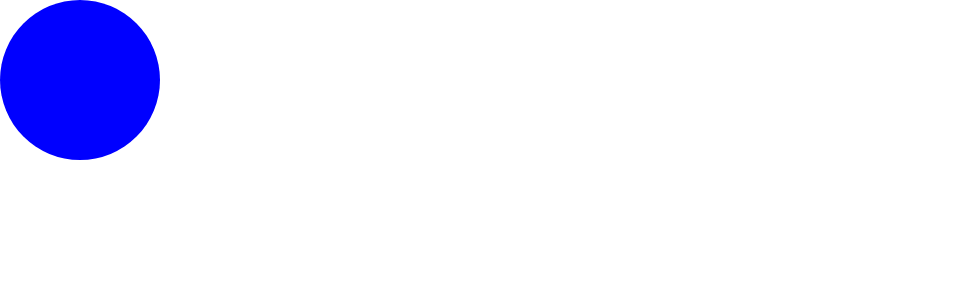
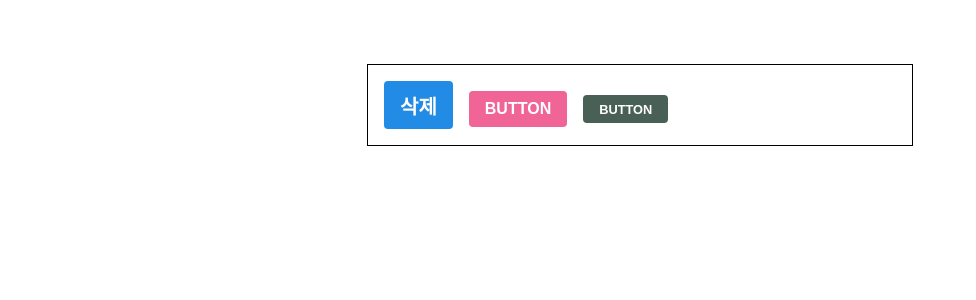
Before and after one commit to 12Ahn22/sass-tuto, a React (Create React App) app: page / in a window 1280 px wide. Shown: the top 300 px of the page, without its empty margins (0-976 px from the left). Built offline with nearby package versions, Linux system fonts and the light colour scheme.

Commit message:
styled component로 크기,색상,애니메이션 지정하기

```diff
--- a/package.json
+++ b/package.json
@@ -8,6 +8,7 @@
     "@testing-library/user-event": "^12.1.10",
     "classnames": "^2.2.6",
     "node-sass": "^5.0.0",
+    "polished": "^4.1.1",
     "react": "^17.0.1",
     "react-dom": "^17.0.1",
     "react-icons": "^4.2.0",
--- a/src/App.js
+++ b/src/App.js
@@ -2,28 +2,85 @@ import Button from './component/Button';
 import './App.scss';
 import CheckBox from './component/CheckBox';
 import { useState } from 'react';
+import StyledBtn from './component/Styled-Btn';
+// styled-component
+// ThemeProvider
+import styled, { ThemeProvider } from 'styled-components';
+import Dialog from './component/Dialog';
 
-// styled-component
-import styled, { css } from 'styled-components';
+// const Circle = styled.div`
+// 	width: 5rem;
+// 	height: 5rem;
+// 	background: ${(props) => props.color};
+// 	border-radius: 50%;
+// 	${(props) =>
+// 		props.huge &&
+// 		css`
+// 			width: 10rem;
+// 			height: 10rem;
+// 		`}
+// `;
 
-const Circle = styled.div`
-	width: 5rem;
-	height: 5rem;
-	background: ${(props) => props.color};
-	border-radius: 50%;
-	${(props) =>
-		props.huge &&
-		css`
-			width: 10rem;
-			height: 10rem;
-		`}
+const AppBlock = styled.div`
+	width: 512px;
+	margin: 0 auto;
+	margin-top: 4rem;
+	border: 1px solid #000;
+	padding: 1rem;
 `;
 
+const BtnGroup = styled.div`
+	& + & {
+		margin-top: 1rem;
+	}
+`;
+
+const palette = {
+	blue: '#228be6',
+	pink: '#f06595',
+	gray: '#496057',
+};
 function App() {
+	const [dialog, setDialog] = useState(false);
+
+	const onClick = () => {
+		setDialog(true);
+	};
+
+	const onConfirm = () => {
+		console.log('확인');
+		setDialog(false);
+	};
+	const onCancle = () => {
+		console.log('취소');
+		setDialog(false);
+	};
+
 	return (
-		<div>
-			<Circle color="blue" huge />
-		</div>
+		<>
+			<ThemeProvider theme={{ palette }}>
+				<AppBlock>
+					<BtnGroup>
+						<StyledBtn size="large" onClick={onClick}>
+							삭제
+						</StyledBtn>
+						<StyledBtn color="pink">BUTTON</StyledBtn>
+						<StyledBtn size="small" color="gray">
+							BUTTON
+						</StyledBtn>
+					</BtnGroup>
+				</AppBlock>
+
+				<Dialog
+					title="정말로 삭제하나요?"
+					visible={dialog}
+					onConfirm={onConfirm}
+					onCancle={onCancle}
+				>
+					데이터를 정말로 삭제하시겠습니까?
+				</Dialog>
+			</ThemeProvider>
+		</>
 	);
 }
 
--- /dev/null
+++ b/src/component/Dialog.jsx
@@ -0,0 +1,148 @@
+import React, { useEffect, useState } from 'react';
+import styled, { keyframes, css } from 'styled-components';
+import StyledBtn from './Styled-Btn';
+
+const fadeIn = keyframes`
+  from{
+    opacity:0;
+  }
+  to{
+    opacity:1;
+  }
+`;
+const fadeOut = keyframes`
+  from{
+    opacity:1;
+  }
+  to{
+    opacity:0;
+  }
+`;
+const slideUp = keyframes`
+  from{
+    transform:translateY(200px);
+  }
+  to{
+    transform:translateY(0px);
+  }
+`;
+const slideDown = keyframes`
+  from{
+    transform:translateY(0px);
+  }
+  to{
+    transform:translateY(200px);
+
+  }
+`;
+
+// 다이얼로그 뜨면 주변 배경 검은색으로
+const DarkBackground = styled.div`
+	position: fixed;
+	left: 0;
+	top: 0;
+	width: 100%;
+	height: 100%;
+	display: flex;
+	align-items: center;
+	justify-content: center;
+	background: rgba(0, 0, 0, 0.8);
+
+	animation-duration: 0.25s;
+	animation-timing-function: ease-out;
+	animation-name: ${fadeIn};
+	/* 애니메이션 끝나고 어떻게 할지 = forwards 유지 */
+	animation-fill-mode: forwards;
+
+	${(props) =>
+		props.disappear &&
+		css`
+			animation-name: ${fadeOut};
+		`}
+`;
+// 가운데 나타날 로그
+const DialogBlock = styled.div`
+	width: 320px;
+	padding: 1.5rem;
+	background: white;
+	border-radius: 2px;
+	h3 {
+		margin: 0;
+		font-size: 1.5rem;
+	}
+	p {
+		font-size: 1.125rem;
+	}
+
+	animation-duration: 0.25s;
+	animation-timing-function: ease-out;
+	animation-name: ${slideUp};
+	/* 애니메이션 끝나고 어떻게 할지 = forwards 유지 */
+	animation-fill-mode: forwards;
+
+	${(props) =>
+		props.disappear &&
+		css`
+			animation-name: ${slideDown};
+		`}
+`;
+
+const ButtonGroup = styled.div`
+	margin-top: 3rem;
+	display: flex;
+	justify-content: flex-end;
+`;
+// 상속 받아서 덮어쓰기
+const ShortMarginBtn = styled(StyledBtn)`
+	& + & {
+		margin-left: 0.5rem;
+	}
+`;
+
+const Dialog = ({
+	title,
+	children,
+	confirmText,
+	cancelText,
+	visible,
+	onCancle,
+	onConfirm,
+}) => {
+	// 애니메이션 종료를 위한 상태들
+	const [animate, setAnimate] = useState(false);
+	const [localVisible, setlocalVisible] = useState(visible);
+
+	useEffect(() => {
+		// visible true => false
+		if (localVisible && !visible) {
+			setAnimate(true);
+			setTimeout(() => setAnimate(false), 250);
+		}
+		setlocalVisible(visible);
+	}, [localVisible, visible]);
+
+	if (!localVisible && !animate) return null;
+
+	return (
+		<DarkBackground disappear={!visible}>
+			<DialogBlock disappear={!visible}>
+				<h3>{title}</h3>
+				<p>{children}</p>
+
+				<ButtonGroup>
+					<ShortMarginBtn color="pink" onClick={onConfirm}>
+						{confirmText}
+					</ShortMarginBtn>
+					<ShortMarginBtn onClick={onCancle}>{cancelText}</ShortMarginBtn>
+				</ButtonGroup>
+			</DialogBlock>
+		</DarkBackground>
+	);
+};
+
+Dialog.defaultProps = {
+	confirmText: '확인',
+	cancelText: '취소',
+};
+
+export default Dialog;
--- /dev/null
+++ b/src/component/Styled-Btn.jsx
@@ -0,0 +1,82 @@
+import React from 'react';
+import styled, { css } from 'styled-components';
+import { darken, lighten } from 'polished';
+
+//
+const colorStyles = css`
+	/* 색상 */
+	${({ theme, color }) => {
+		const selectedColor = theme.palette[color];
+		return css`
+			background: ${selectedColor};
+			&:hover {
+				background: ${lighten(0.1, selectedColor)};
+			}
+			&:active {
+				background: ${darken(0.1, selectedColor)};
+			}
+		`;
+	}}
+`;
+
+const sizes = {
+	large: {
+		height: '3rem',
+		fontSize: '1.25rem',
+	},
+	medium: {
+		height: '2.25rem',
+		fontSize: '1rem',
+	},
+	small: {
+		height: '1.8rem',
+		fontSize: '0.8rem',
+	},
+};
+
+const sizeStyles = css`
+	// 크기
+	${({ size }) => css`
+		height: ${sizes[size].height};
+		font-size: ${sizes[size].fontSize};
+	`}
+`;
+
+// styled컴포넌트로 컴포넌트 만들기
+const StyledButton = styled.button`
+	/* 공통 스타일 */
+	display: inline-flex;
+	outline: none;
+	border: none;
+	border-radius: 4px;
+	color: #fff;
+	font-weight: bold;
+	padding-left: 1rem;
+	padding-right: 1rem;
+	cursor: pointer;
+	align-items: center;
+
+	/* 색상 */
+	${colorStyles}
+
+	/* 크기 */
+  ${sizeStyles}
+
+	/* etc */
+	& + & {
+		margin-left: 1rem;
+	}
+`;
+
+const StyledBtn = ({ children, color, size, ...rest }) => {
+	return (
+		<StyledButton color={color} size={size} {...rest}>
+			{children}
+		</StyledButton>
+	);
+};
+StyledBtn.defaultProps = {
+	color: 'blue',
+	size: 'medium',
+};
+export default StyledBtn;
```
Also changed, not shown: 1 other file (tests, documents, lock files or other folders).
